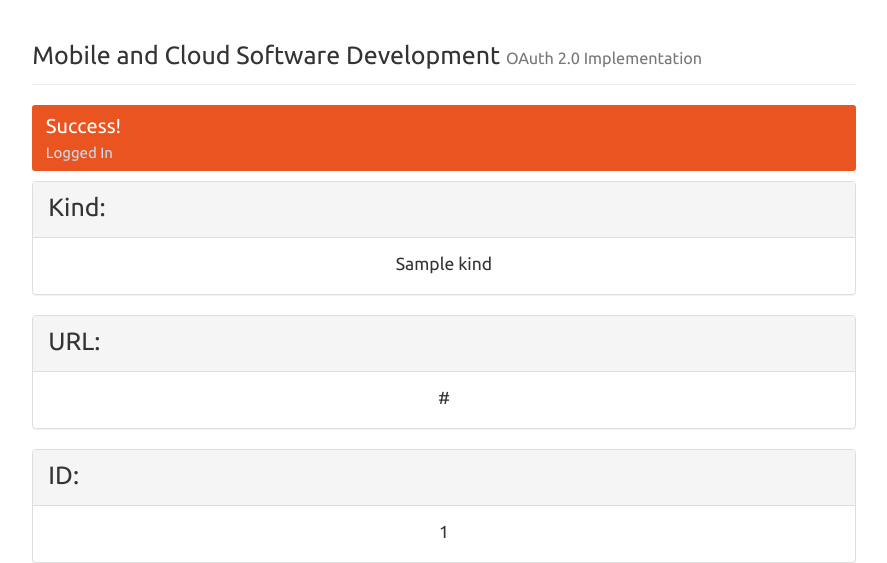
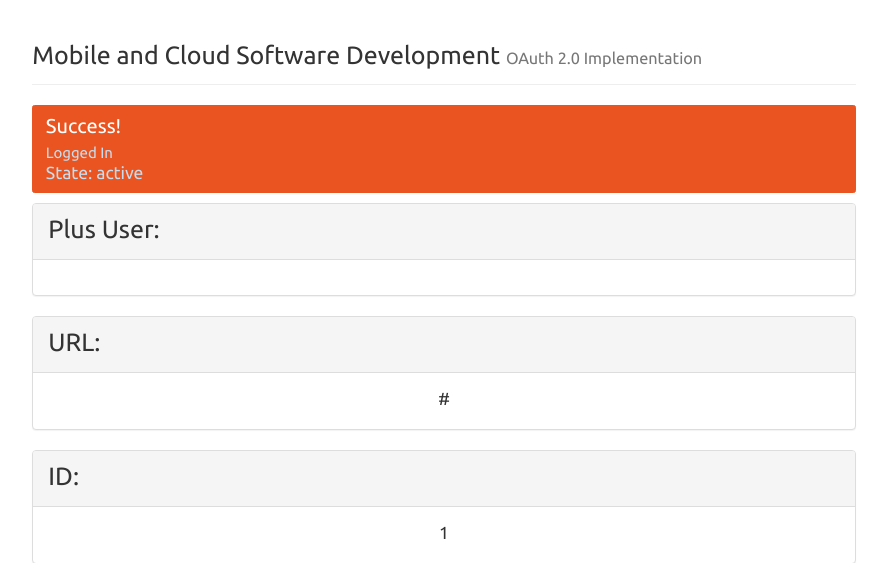
Before and after one commit to proutyio/googleappengine, a Flask app: template OAuth2/templates/userpage.html in a window 1280 px wide. Shown: the top 563 px of the page, without its empty margins (196-1083 px from the left). Run offline with Flask 2, Linux system fonts and the light colour scheme; the template is opened without the code that fills it: most values are stand-ins (such as "Sample title", 1, 10 or a date in 2020); some libraries are stand-ins or nearby versions.

Commit message:
all features implemented. uploaded to gcloud. I think its done

```diff
--- a/OAuth2/main.py
+++ b/OAuth2/main.py
@@ -2,9 +2,10 @@
 # Winter 2018
 # CS 496
 from __future__ import print_function
-from flask import Flask, render_template, request, redirect, session
+from flask import Flask, session, render_template, request, redirect, g
 from google.appengine.api import urlfetch
 import urllib
+import uuid
 import sys
 import json
 
@@ -18,29 +19,36 @@
 
 @app.route("/startflow/", methods=['GET'])
 def startflow():
-	url = url_start_oauth()
+	state = random_state()
+	url = url_start_oauth(state)
 	return redirect(url)
 
 
-def url_start_oauth():
+def url_start_oauth(random_state):
 	url = "https://accounts.google.com/o/oauth2/v2/auth?"
 	code = "response_type=code"
 	c_id = "&client_id=1073799262782-1glid3shm3a3jgrfn54inafn9qln40pa.apps.googleusercontent.com"
-	redirect = "&redirect_uri=http://localhost:8080/oauth2callback"
+	redirect = "&redirect_uri=https://clouddev-194405.appspot.com/oauth2callback"
+	#redirect = "&redirect_uri=http://localhost:8080/oauth2callback"
 	scope = "&scope=email"
-	state = "&state=secret"
+	state = "&state="+random_state
 	return url+code+c_id+redirect+scope+state
+
+
+
+def random_state():
+	state = uuid.uuid4()
+	return str(state).replace("-","")
 
 
 
 @app.route('/oauth2callback', methods=['GET', 'POST'])
 def callback():
+	state = request.args['state']
 	code = request.args['code']
 	post_result = post_return_token(code)
 	user_data = get_user_data(post_result['access_token'])
-	print(user_data, file=sys.stderr)
-	#return str(user_data)
-	return render_template('userpage.html', user_data=user_data)
+	return render_template('userpage.html', user_data=user_data, state=state)
 
 
 
@@ -48,7 +56,8 @@
 	payload = {'code':oauth_code,
 			'client_id':'1073799262782-1glid3shm3a3jgrfn54inafn9qln40pa.apps.googleusercontent.com',
 			'client_secret':'NwTKpmx_SZnZP-FyZHnVH2Md',
-			'redirect_uri':'http://localhost:8080/oauth2callback',
+			#'redirect_uri':'http://localhost:8080/oauth2callback',
+			'redirect_uri':'https://clouddev-194405.appspot.com/oauth2callback',
 			'grant_type':'authorization_code'}
 	data = urllib.urlencode(payload)
 	headers = {'Content-Type': 'application/x-www-form-urlencoded'}
--- a/OAuth2/templates/userpage.html
+++ b/OAuth2/templates/userpage.html
@@ -19,15 +19,18 @@
 				<a class="list-group-item active">
 					<h2 class="list-group-item-heading">Success!</h2>
 					<h4 class="list-group-item-text">Logged In</h4>
+					<h3 class="list-group-item-text">State: {{state}}</h3>
 				</a>
 			</div>
+
 			<p></p>
 			<div class="panel panel-default">
-				<div class="panel-heading"><h1>Kind:</h1></div>
+				<div class="panel-heading"><h1>Plus User:</h1></div>
 				<div class="text-center">
-					<div class="panel-body"><h3>{{user_data.kind}}</h3></div>
+					<div class="panel-body"><h3>{{user_data.isPlusUser}}</h3></div>
 				</div>
 			</div>
+
 			<p></p>
 			<div class="panel panel-default">
 				<div class="panel-heading"><h1>URL:</h1></div>
```
